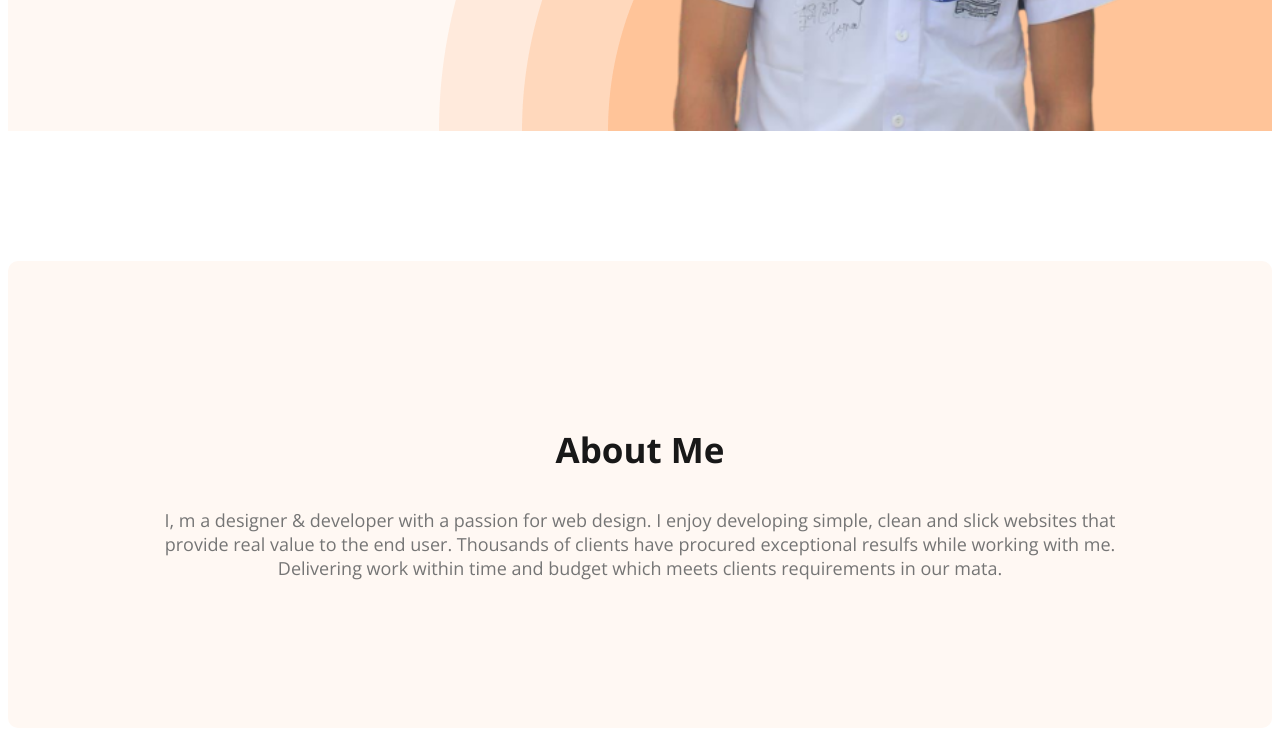
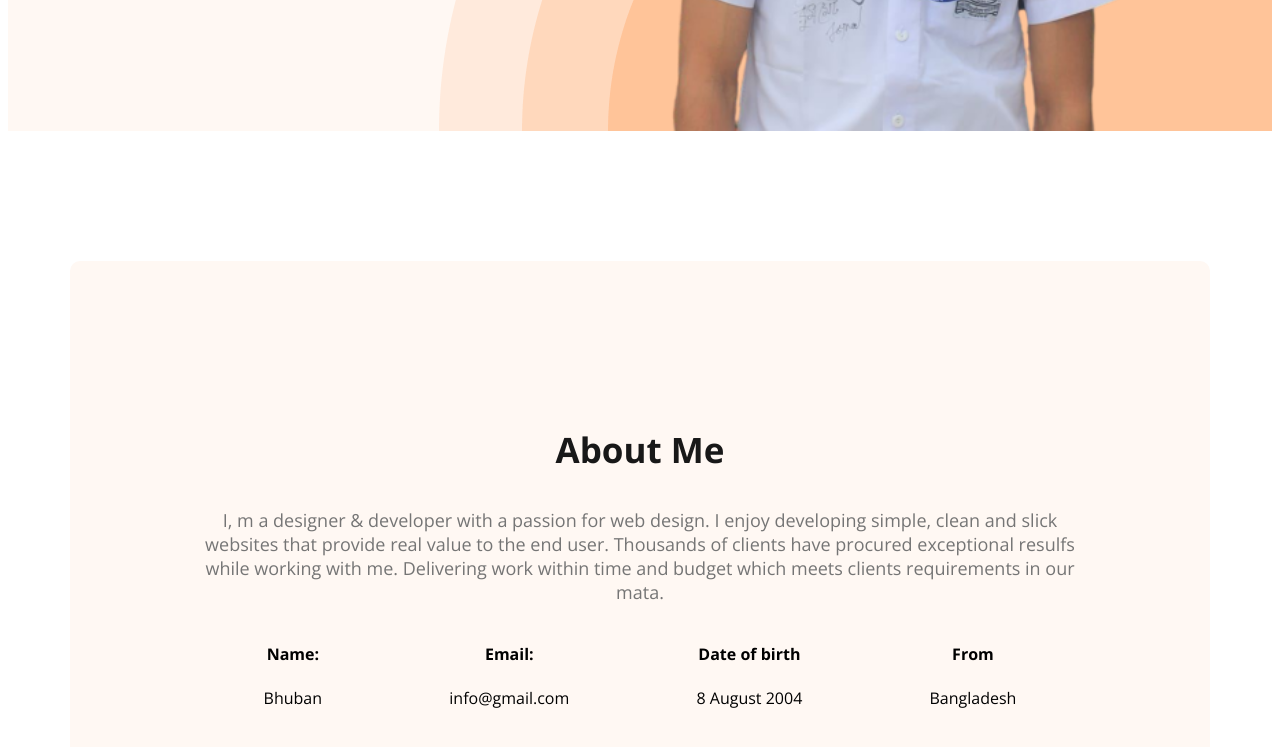
Before and after one commit to Bhuban16329/webdevoloper-portfolio, a plain HTML site: page index.html in a window 1280 px wide. Shown: the part 734-1481 px from the top of the page. Drawn offline with nearby package versions, Linux system fonts and the light colour scheme.

Commit message:
added about file

```diff
--- a/index.html
+++ b/index.html
@@ -34,6 +34,24 @@
         <section class="about">
             <h3 class="section-tittle">About Me</h3>
             <p class="section-description">I, m a designer & developer with a passion for web design. I enjoy developing simple, clean and slick websites that provide real value to the end user. Thousands of clients have procured exceptional resulfs while working with me. Delivering work within time and budget which meets clients requirements in our mata.</p>
+            <div class="about-info-container">
+             <div class="about-info">
+                <h4 class="info-title">Name:</h4>
+                <p class="info-description">Bhuban</p>
+             </div>
+             <div class="about-info">
+                <h4 class="info-title">Email:</h4>
+                <p class="info-description">info@gmail.com</p>
+             </div>
+             <div class="about-info">
+                <h4 class="info-title">Date of birth</h4>
+                <p class="info-description">8 August 2004</p>
+             </div>
+             <div class="about-info">
+                <h4 class="info-title">From</h4>
+                <p class="info-description">Bangladesh</p>
+             </div>
+            </div>
         </section>
     </main>
     <footer>
--- a/styles/porfolio.css
+++ b/styles/porfolio.css
@@ -109,7 +109,10 @@ nav a {
 }
 
 /* main section styles */
-
+main{
+    max-width: 1140px;
+    margin: 0 auto;
+}
 /* about section styles */
 .about {
     padding: 130px;
@@ -117,3 +120,10 @@ nav a {
     background: #FFF8F3;
     margin: 130PX 0;
 }
+.about-info-container{
+    display: flex;
+    justify-content: space-around;
+}
+.about-info{
+    text-align: center;
+}
```
